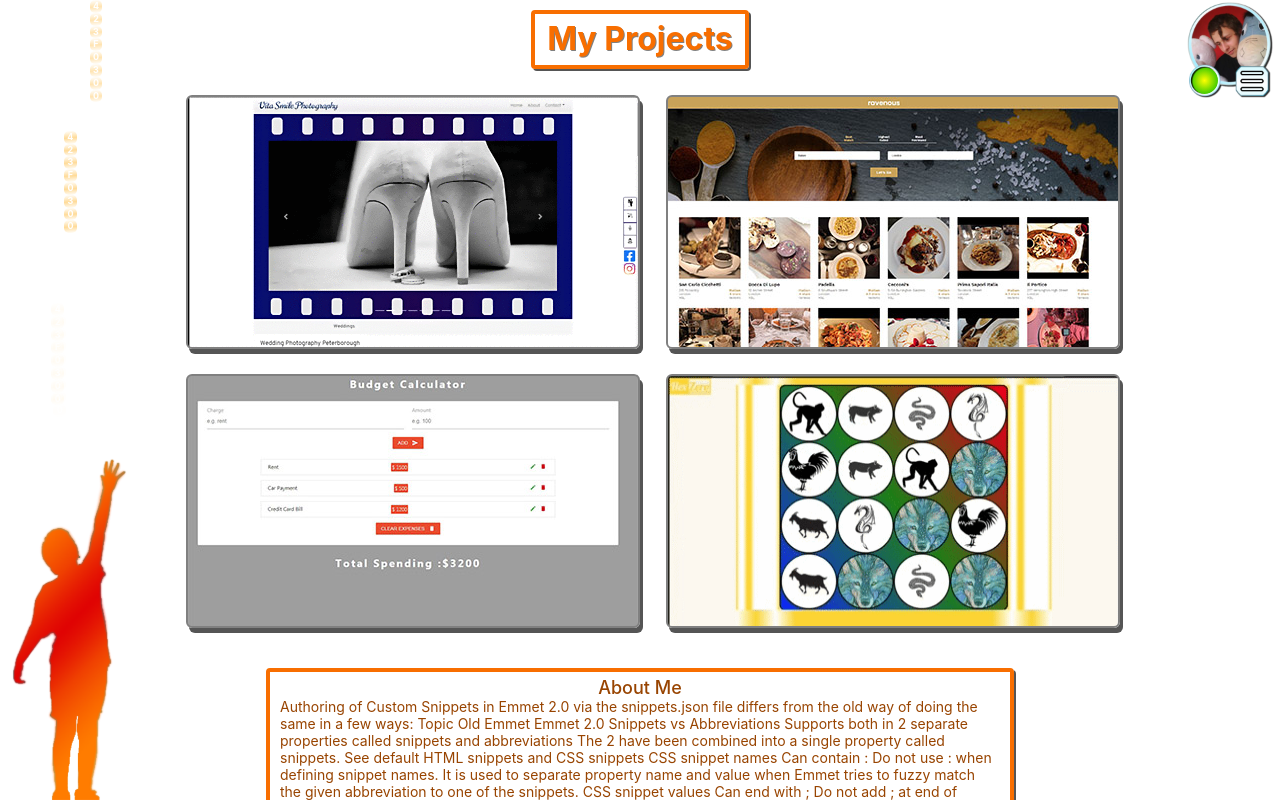
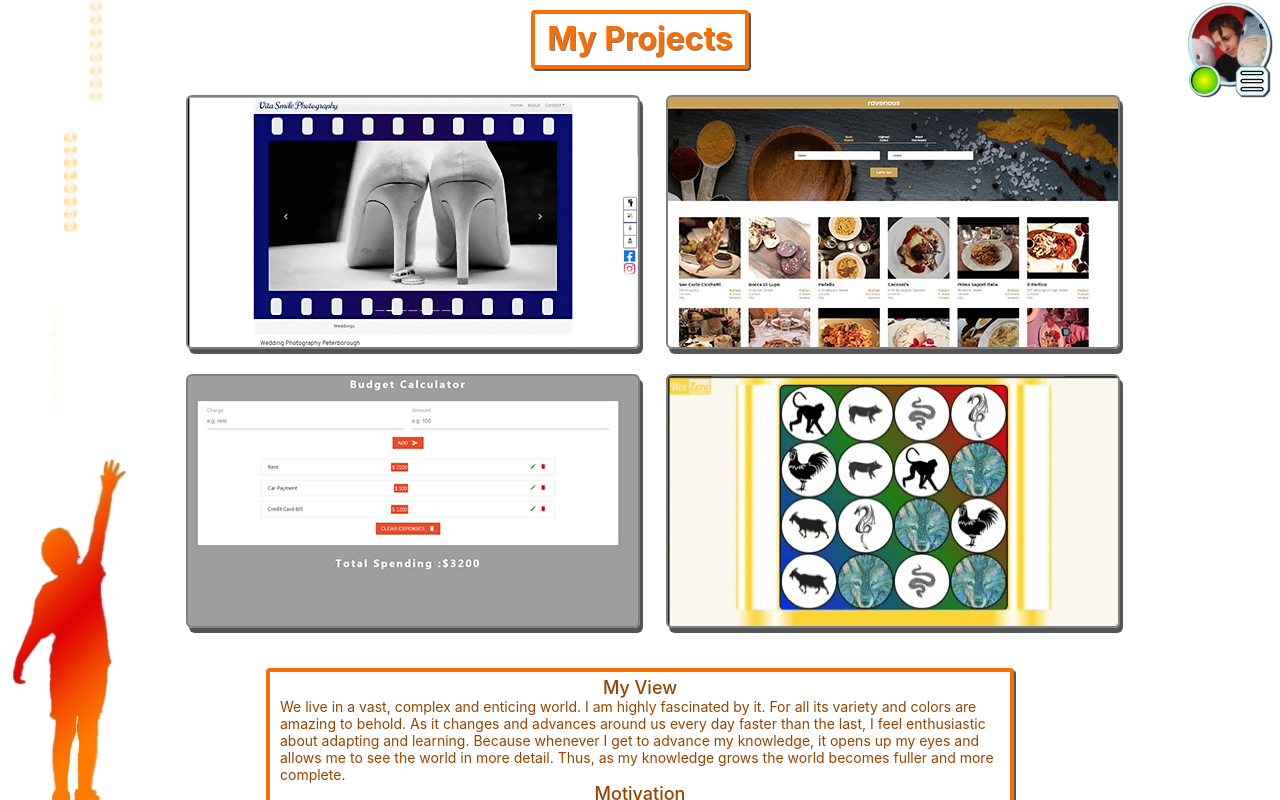
Before and after one commit to Hex-Zero/Mantas-Brasiunas-old, a React (Create React App) app: page / in a window 1280 px wide. Shown: the top 800 px of the page. Built offline with nearby package versions, Linux system fonts and the light colour scheme.

Commit message:
Added My View to the about section

```diff
--- a/src/assets/About.js
+++ b/src/assets/About.js
@@ -3,38 +3,18 @@ import styled from 'styled-components'
 const About = () => {
 	return (
 		<div className='About'>
-			<Title>About Me</Title>
+			<Title>My View</Title>
 			<Content>
-				Authoring of Custom Snippets in Emmet 2.0 via the snippets.json file differs from
-				the old way of doing the same in a few ways: Topic Old Emmet Emmet 2.0 Snippets vs
-				Abbreviations Supports both in 2 separate properties called snippets and
-				abbreviations The 2 have been combined into a single property called snippets. See
-				default HTML snippets and CSS snippets CSS snippet names Can contain : Do not use :
-				when defining snippet names. It is used to separate property name and value when
-				Emmet tries to fuzzy match the given abbreviation to one of the snippets. CSS
-				snippet values Can end with ; Do not add ; at end of snippet value. Emmet will add
-				the trailing ; based on the file type (css/less/scss vs sass/stylus) or the emmet
-				preference set for css.propertyEnd, sass.propertyEnd, stylus.propertyEnd Cursor
-				location or | can be used Use only textmate syntax like for tab stops and cursor
-				locations HTML Emmet snippets HTML custom snippets are applicable to all other
-				markup flavors like haml or jade. When snippet value is an abbreviation and not
-				actual HTML, the appropriate transformations can be applied to get the right output
-				as per the language type. For example, for an unordered list with a list item, if
-				your snippet value is ul>li, you can use the same snippet in html, haml, jade or
-				slim, but if your snippet value is then it will work only in html files. If you want
-				a snippet for plain text, then surround the text with the . CSS Emmet snippets
-				Values for CSS Emmet snippets should be a complete property name and value pair. CSS
-				custom snippets are applicable to all other stylesheet flavors like scss, less or
-				sass. Therefore, don't include a trailing ; at the end of the snippet value. Emmet
-				will add it as needed based on whether the language requires it. Do not use : in the
-				snippet name. : is used to separate property name and value when Emmet tries to
-				fuzzy match the abbreviation to one of the snippets. Note: After making changes to
-				the snippets.json file, remember to reload VS Code for it to take effect. Tab stops
-				and cursors in custom snippets The syntax for tab stops in custom Emmet snippets
-				follows the Textmate snippets syntax. Use , for tab stops and for tab stops with
-				placeholders. Previously, | or was used to denote the cursor location in the custom
-				Emmet snippet. This is no longer supported. Use instead. Emmet configuration
+				We live in a vast, complex and enticing world. I am highly fascinated by it. For all
+				its variety and colors are amazing to behold. As it changes and advances around us
+				every day faster than the last, I feel enthusiastic about adapting and learning.
+				Because whenever I get to advance my knowledge, it opens up my eyes and allows me to
+				see the world in more detail. Thus, as my knowledge grows the world becomes fuller
+				and more complete.
 			</Content>
+			<Title>Motivation</Title>
+			<Title>Team Work</Title>
+			<Title>Work Flow</Title>
 		</div>
 	)
 }
--- a/src/components/Modal.js
+++ b/src/components/Modal.js
@@ -61,7 +61,7 @@ const StyledModal = styled.div`
 	top: 100px;
 	position: fixed;
 	width: 300px;
-	height: 270px;
+	height: 260px;
 	left: 0;
 	right: 0;
 	margin-left: auto;
```
